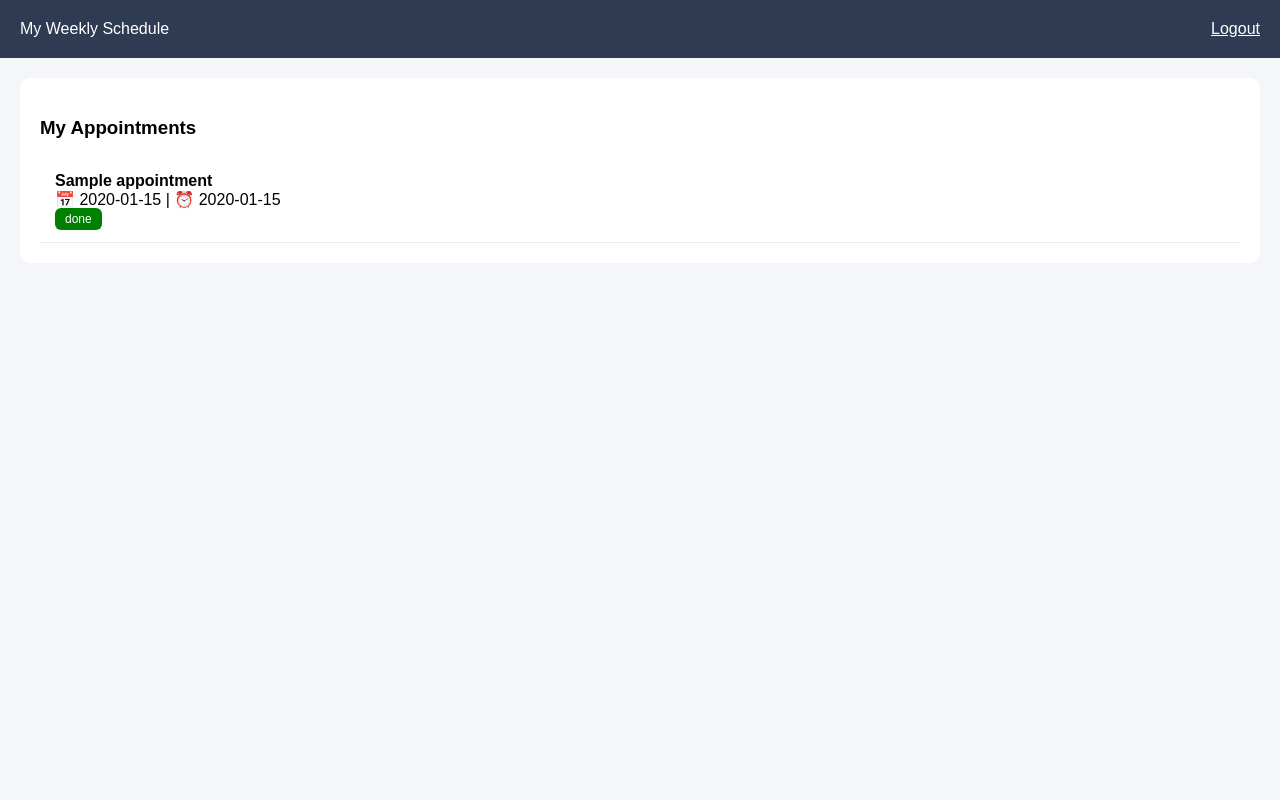
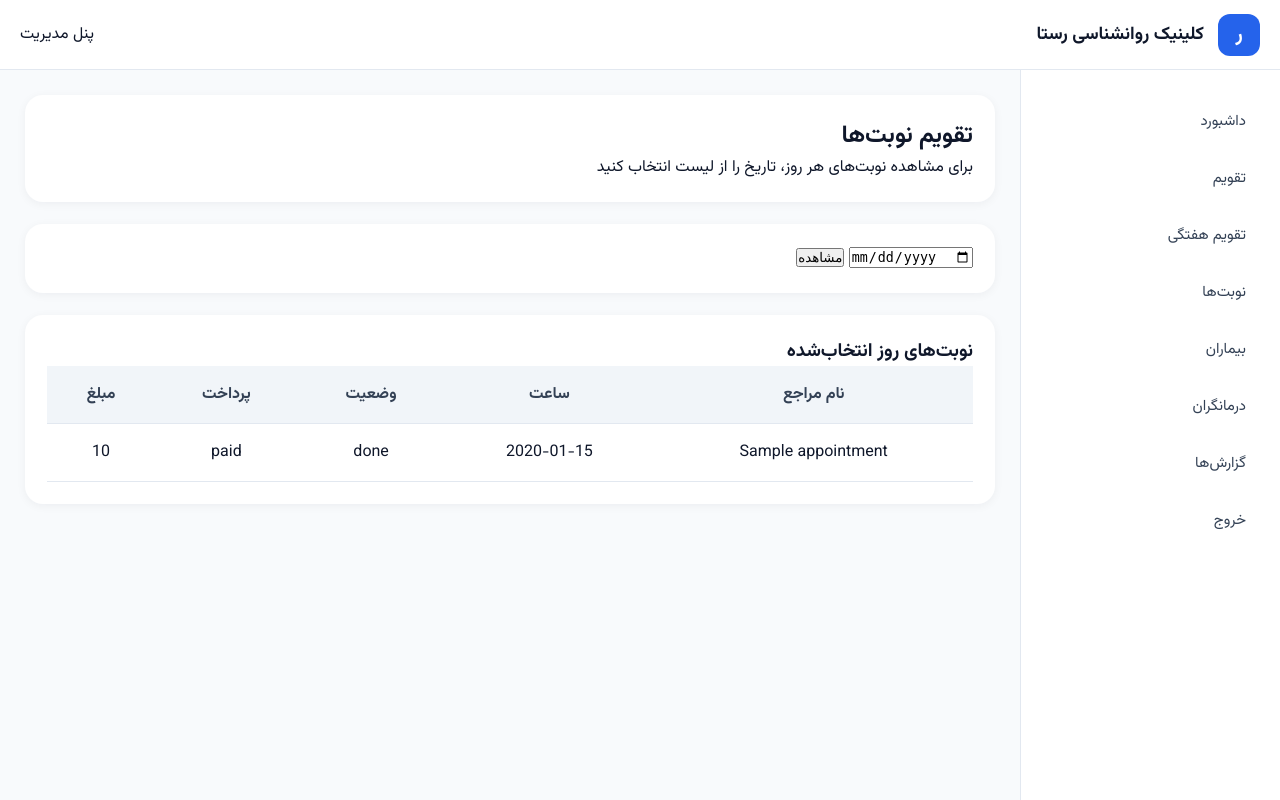
Before and after one commit to rasta-clinic/clinic-system, a Flask app: template templates/calendar.html in a window 1280 px wide. Run offline with Flask 3, Linux system fonts and the light colour scheme; the template is opened without the code that fills it: values that come from a table or form of the project are taken from there, others are empty; tables that the repository leaves empty hold one stand-in row (values such as "Sample post").

Commit message:
Update calendar.html

```diff
--- a/templates/calendar.html
+++ b/templates/calendar.html
@@ -1,76 +1,46 @@
-<!DOCTYPE html>
-<html lang="en">
-<head>
-<meta charset="UTF-8">
-<title>My Calendar</title>
+{% extends "base.html" %}
 
-<style>
-body {
-    font-family: Arial;
-    background: #f4f6f9;
-    margin: 0;
-}
+{% block content %}
 
-.header {
-    background: #2f3b52;
-    color: white;
-    padding: 20px;
-    display: flex;
-    justify-content: space-between;
-}
-
-.container {
-    padding: 20px;
-}
-
-.card {
-    background: white;
-    padding: 20px;
-    border-radius: 10px;
-}
-
-.item {
-    padding: 15px;
-    border-bottom: 1px solid #eee;
-}
-
-.badge {
-    padding: 4px 10px;
-    border-radius: 6px;
-    font-size: 12px;
-}
-
-.booked { background: #2f80ed; color: white; }
-.done { background: green; color: white; }
-.canceled { background: red; color: white; }
-</style>
-</head>
-
-<body>
-
-<div class="header">
-    <div>My Weekly Schedule</div>
-    <div><a href="/logout" style="color:white;">Logout</a></div>
+<div class="card">
+    <h2>تقویم نوبت‌ها</h2>
+    <p>برای مشاهده نوبت‌های هر روز، تاریخ را از لیست انتخاب کنید</p>
 </div>
 
-<div class="container">
+<div class="card">
+    <form method="GET" action="/calendar">
+
+        <input type="date" name="selected_date">
+
+        <button type="submit">
+            مشاهده
+        </button>
+
+    </form>
+</div>
 
 <div class="card">
+    <h3>نوبت‌های روز انتخاب‌شده</h3>
 
-<h3>My Appointments</h3>
+    <table>
+        <tr>
+            <th>نام مراجع</th>
+            <th>ساعت</th>
+            <th>وضعیت</th>
+            <th>پرداخت</th>
+            <th>مبلغ</th>
+        </tr>
 
-{% for a in appointments %}
-<div class="item">
-    <b>{{ a.patient_name }}</b><br>
-    📅 {{ a.date }} | ⏰ {{ a.time }}<br>
-
-    <span class="badge {{ a.status }}">{{ a.status }}</span>
-</div>
-{% endfor %}
-
+        {% for a in appointments %}
+        <tr>
+            <td>{{ a.patient_name }}</td>
+            <td>{{ a.time }}</td>
+            <td>{{ a.status }}</td>
+            <td>{{ a.payment_status }}</td>
+            <td>{{ a.paid_amount }}</td>
+        </tr>
+        {% endfor %}
+    </table>
 </div>
 
-</div>
-
-</body>
-</html>
+{% endblock %}
```
